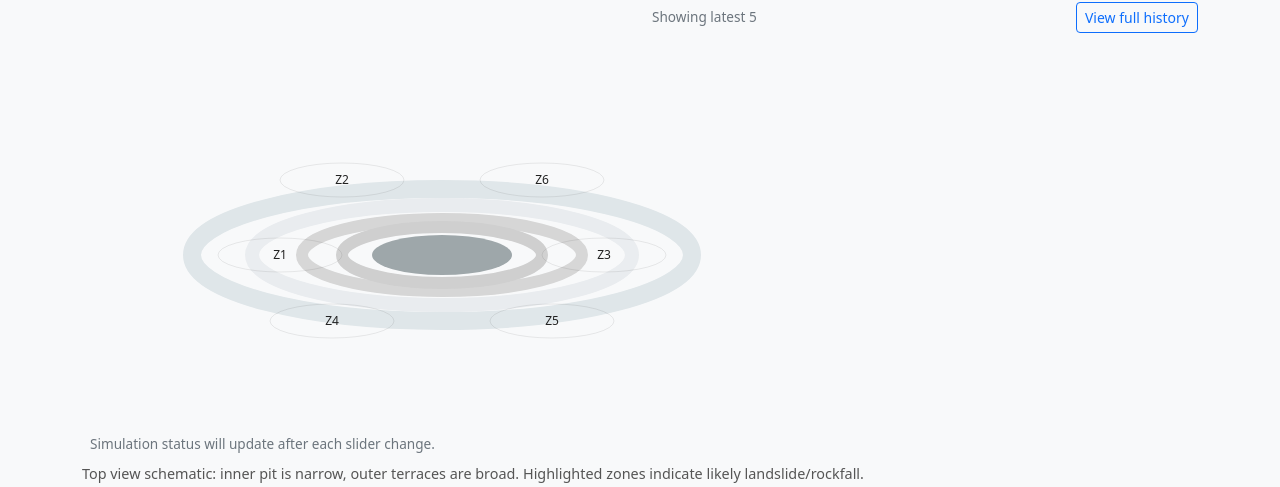
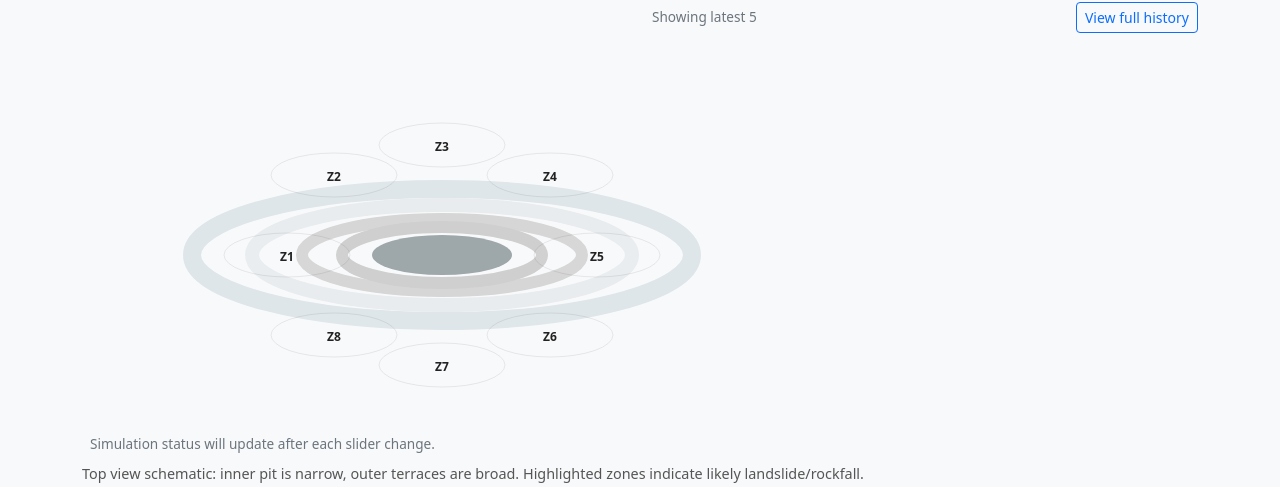
Before and after one commit to ShubhSSV/SentinelMine, a Python web app: template templates/index.html in a window 1280 px wide. Shown: the part 171-658 px from the top of the page. Run offline with Jinja, Linux system fonts and the light colour scheme; the template is opened without the code that fills it, so the values that code supplies are empty.

Commit message:
8 zones updated

```diff
--- a/templates/index.html
+++ b/templates/index.html
@@ -93,37 +93,45 @@
         <ellipse cx="360" cy="210" rx="70" ry="20" fill="#9ea7aa"/>
         <!-- Zones, precisely aligned over each terrace -->
         <g id="zonesGroup" aria-hidden="false">
-          <!-- Z1: Left middle -->
-          <ellipse id="Z1" class="zone" cx="198" cy="210" rx="62" ry="17"/>
-          <text x="198" y="210" class="zone-label" text-anchor="middle" dy="4">Z1</text>
-          <!-- Z3: Right middle -->
-          <ellipse id="Z3" class="zone" cx="522" cy="210" rx="62" ry="17"/>
-          <text x="522" y="210" class="zone-label" text-anchor="middle" dy="4">Z3</text>
+          <!-- 8 Zones around the second-outermost terrace, equally spaced, tangent but not overlapping -->
+          <ellipse id="Z1" class="zone" cx="205" cy="210" rx="63" ry="22"/>
+          <text x="205" y="210" class="zone-label" text-anchor="middle" dy="6" font-weight="bold">Z1</text>
 
-          <!-- Z4: Left bottom -->
-          <ellipse id="Z4" class="zone" cx="250" cy="276" rx="62" ry="17"/>
-          <text x="250" y="276" class="zone-label" text-anchor="middle" dy="4">Z4</text>
-          <!-- Z5: Right bottom -->
-          <ellipse id="Z5" class="zone" cx="470" cy="276" rx="62" ry="17"/>
-          <text x="470" y="276" class="zone-label" text-anchor="middle" dy="4">Z5</text>
+          <ellipse id="Z2" class="zone" cx="252" cy="130" rx="63" ry="22"/>
+          <text x="252" y="130" class="zone-label" text-anchor="middle" dy="6" font-weight="bold">Z2</text>
 
-          <!-- Z2: Top left -->
-          <ellipse id="Z2" class="zone" cx="260" cy="135" rx="62" ry="17"/>
-          <text x="260" y="135" class="zone-label" text-anchor="middle" dy="4">Z2</text>
-          <!-- Z6: Top right -->
-          <ellipse id="Z6" class="zone" cx="460" cy="135" rx="62" ry="17"/>
-          <text x="460" y="135" class="zone-label" text-anchor="middle" dy="4">Z6</text>
+          <ellipse id="Z3" class="zone" cx="360" cy="100" rx="63" ry="22"/>
+          <text x="360" y="100" class="zone-label" text-anchor="middle" dy="6" font-weight="bold">Z3</text>
+
+          <ellipse id="Z4" class="zone" cx="468" cy="130" rx="63" ry="22"/>
+          <text x="468" y="130" class="zone-label" text-anchor="middle" dy="6" font-weight="bold">Z4</text>
+
+          <ellipse id="Z5" class="zone" cx="515" cy="210" rx="63" ry="22"/>
+          <text x="515" y="210" class="zone-label" text-anchor="middle" dy="6" font-weight="bold">Z5</text>
+
+          <ellipse id="Z6" class="zone" cx="468" cy="290" rx="63" ry="22"/>
+          <text x="468" y="290" class="zone-label" text-anchor="middle" dy="6" font-weight="bold">Z6</text>
+
+          <ellipse id="Z7" class="zone" cx="360" cy="320" rx="63" ry="22"/>
+          <text x="360" y="320" class="zone-label" text-anchor="middle" dy="6" font-weight="bold">Z7</text>
+
+          <ellipse id="Z8" class="zone" cx="252" cy="290" rx="63" ry="22"/>
+          <text x="252" y="290" class="zone-label" text-anchor="middle" dy="6" font-weight="bold">Z8</text>
         </g>
+
 
         <!-- Pulse circles (update these if pulse needed) -->
         <g id="pulseGroup" pointer-events="none">
-          <circle id="pulse-Z1" cx="198" cy="210" r="62" class="pulse-circle" style="--cx:198px; --cy:210px; display:none;"/>
-          <circle id="pulse-Z3" cx="522" cy="210" r="62" class="pulse-circle" style="--cx:522px; --cy:210px; display:none;"/>
-          <circle id="pulse-Z4" cx="250" cy="276" r="62" class="pulse-circle" style="--cx:250px; --cy:276px; display:none;"/>
-          <circle id="pulse-Z5" cx="470" cy="276" r="62" class="pulse-circle" style="--cx:470px; --cy:276px; display:none;"/>
-          <circle id="pulse-Z2" cx="260" cy="135" r="62" class="pulse-circle" style="--cx:260px; --cy:135px; display:none;"/>
-          <circle id="pulse-Z6" cx="460" cy="135" r="62" class="pulse-circle" style="--cx:460px; --cy:135px; display:none;"/>
+          <circle id="pulse-Z1" cx="205" cy="210" r="63" class="pulse-circle" style="--cx:205px; --cy:210px; display:none;"/>
+          <circle id="pulse-Z2" cx="252" cy="130" r="63" class="pulse-circle" style="--cx:252px; --cy:130px; display:none;"/>
+          <circle id="pulse-Z3" cx="360" cy="100" r="63" class="pulse-circle" style="--cx:360px; --cy:100px; display:none;"/>
+          <circle id="pulse-Z4" cx="468" cy="130" r="63" class="pulse-circle" style="--cx:468px; --cy:130px; display:none;"/>
+          <circle id="pulse-Z5" cx="515" cy="210" r="63" class="pulse-circle" style="--cx:515px; --cy:210px; display:none;"/>
+          <circle id="pulse-Z6" cx="468" cy="290" r="63" class="pulse-circle" style="--cx:468px; --cy:290px; display:none;"/>
+          <circle id="pulse-Z7" cx="360" cy="320" r="63" class="pulse-circle" style="--cx:360px; --cy:320px; display:none;"/>
+          <circle id="pulse-Z8" cx="252" cy="290" r="63" class="pulse-circle" style="--cx:252px; --cy:290px; display:none;"/>
         </g>
+
 
       </svg>
    </div>
```
